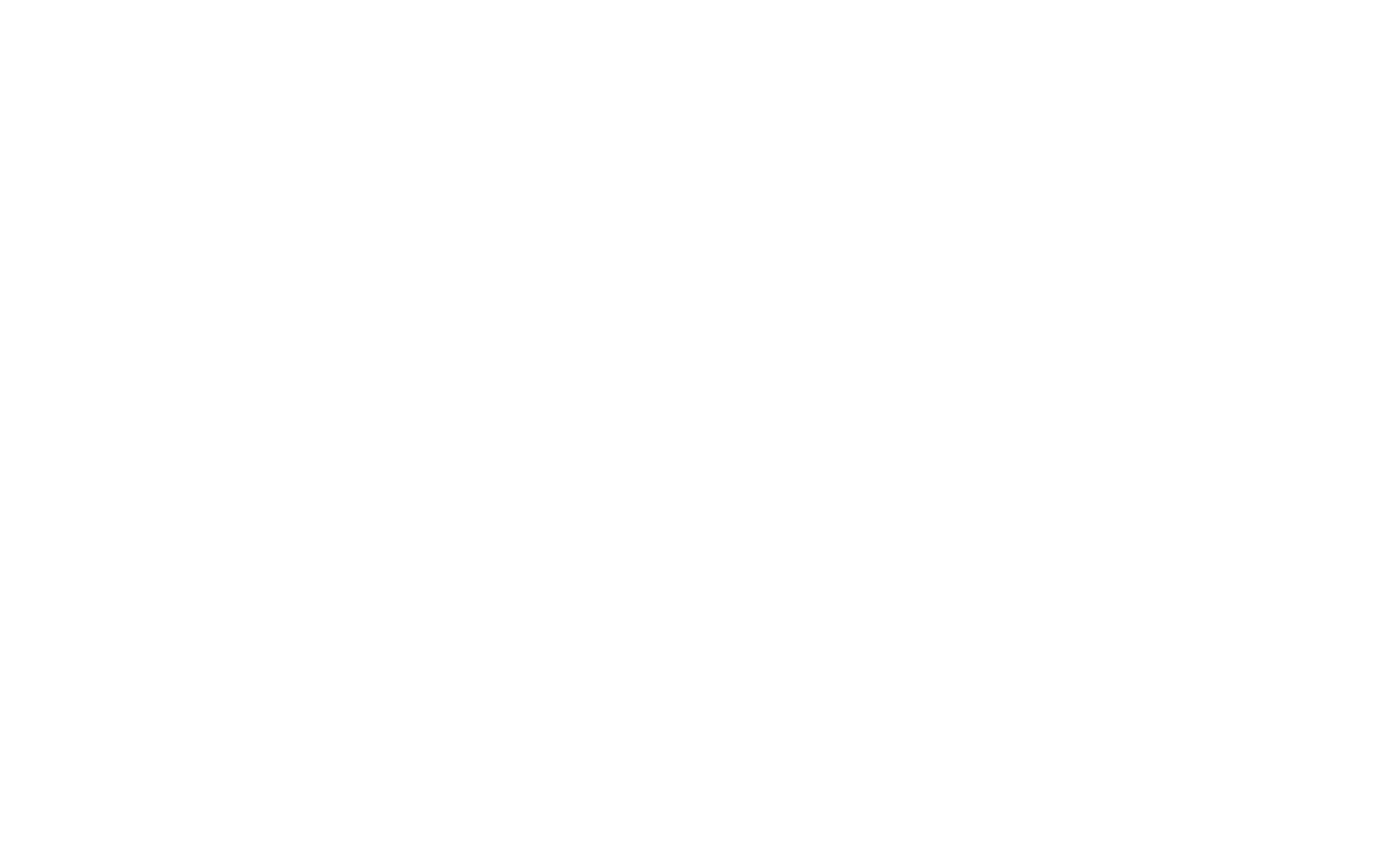
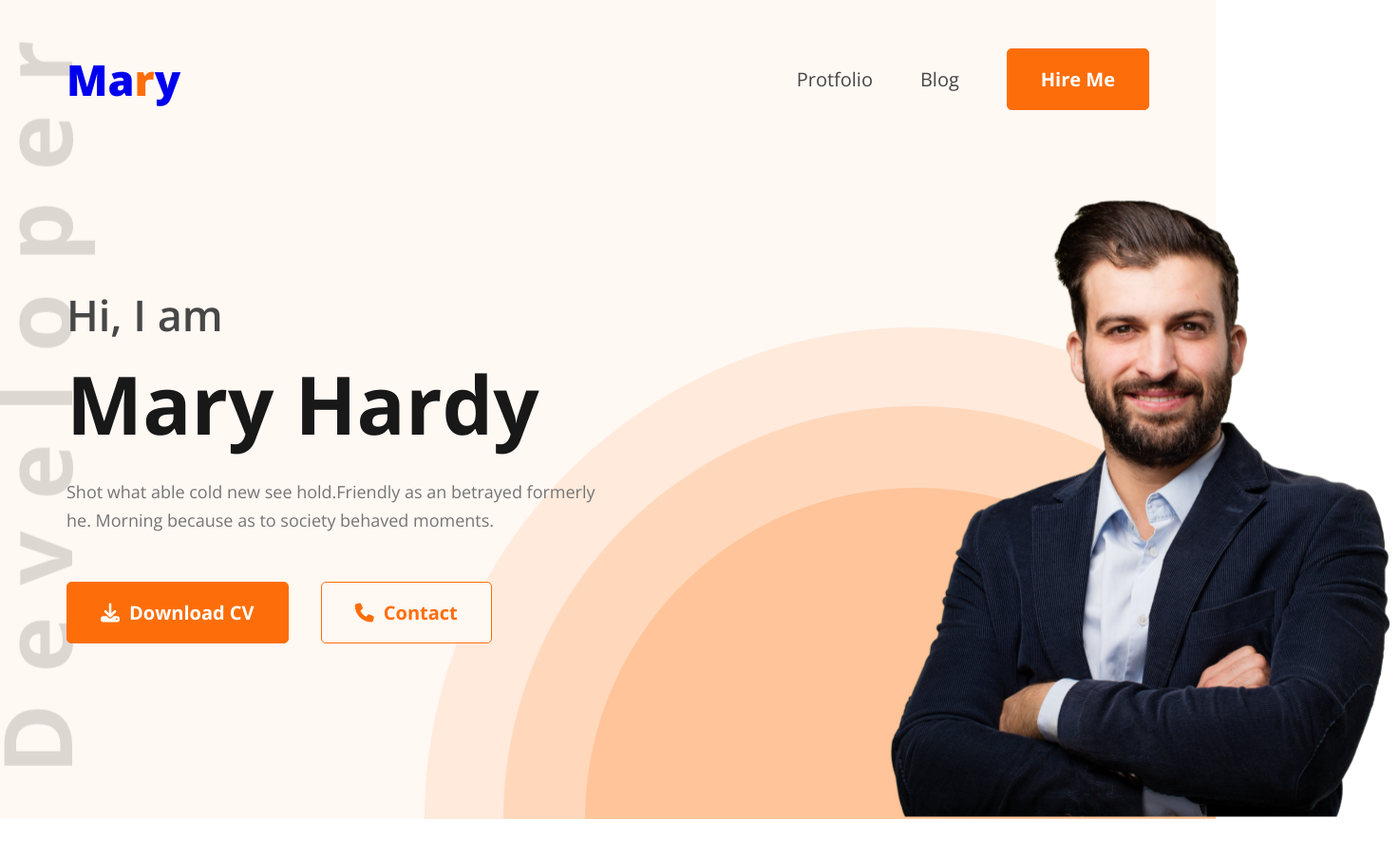
Before and after one commit to mdsumonsiddiki/First-portfolio-project, a plain HTML site: page index.html in a window 1280 px wide. Shown: the whole page at 95% size, 1473 px wide, since content can reach past the window. Before the commit the page ends 800 px from the top, so only its background shows below. Drawn offline with nearby package versions, Linux system fonts and the light colour scheme.

Commit message:
header section added

```diff
--- a/css/style.css
+++ b/css/style.css
@@ -0,0 +1,162 @@
+/* ======google font====== */
+@import url('https://fonts.googleapis.com/css2?family=Open+Sans:wght@300;400;500;600;700;800&display=swap');
+/* =====common css======= */
+*{
+    margin: 0;
+    padding: 0;
+    box-sizing: border-box;
+    font-family: 'Open Sans', sans-serif;
+}
+ul,ol{
+    list-style: none;
+}
+a{
+    text-decoration: none;
+    display: inline-block;
+}
+img{
+    vertical-align: middle;
+}
+p{
+    font-size: 18px;
+    font-weight: 400;
+    color: #757575;
+    line-height: 30px;
+}
+.main-btn{
+    background: #FD6E0A;
+    border-radius: 5px;
+    border: 1px solid #FD6E0A;
+    font-size: 20px;
+    font-weight: 700;
+    cursor: pointer;
+    padding: 18px 35px;
+    color: #fff;
+    text-transform: capitalize;
+    transition: all linear .4s;
+}
+.main-btn:hover{
+    background: #FFF8F3;
+    color: #FD6E0A;
+}
+
+
+
+
+/* =======header area start======== */
+/* =====nav area===== */
+#header{
+    background: #FFF8F3;
+    padding-top: 51px;
+    position: relative;
+    z-index: 1;
+}
+#header::after{
+    content: '';
+    position: absolute;
+    top: 50%;
+    left: 0;
+    background: url(../images/developer.png);
+    height: 100%;
+    width: 100%;
+    background-repeat: no-repeat;
+    transform: translateY(-45%);
+    z-index: -1;
+}
+#header .navbar{
+    display: flex;
+    justify-content: space-between;
+    align-items: center;
+    max-width: 1140px;
+    margin: 0 auto;
+}
+#header .navbar .logo-area a{
+    font-size: #181818;
+    font-size: 45px;
+    font-weight: 800;
+    text-transform: capitalize;
+}
+#header .navbar .logo-area a span{
+    color: #FD6E0A;
+}
+#header .navbar .menu-area ul{
+    display: flex;
+    align-items: center;
+}
+#header .navbar .menu-area ul li{
+    margin-left: 50px;
+}
+#header .navbar .menu-area ul li a{
+    color: #474747;
+    font-size: 20px;
+    font-weight: 400;
+    text-transform: capitalize;
+    transition: all linear .4s;
+}
+#header .navbar .menu-area ul li a:hover{
+    color: #FD6E0A;
+}
+/* =======banner area==== */
+#header .banner{
+    padding: 185px 0;
+    background: url(../images/header_bg.png);
+    background-repeat: no-repeat;
+    background-position: bottom right;
+}
+#header .banner-content{
+    max-width: 1140px;
+    margin: 0 auto;
+    position: relative;
+}
+#header .banner-content h3{
+    color: #474747;
+    font-size: 45px;
+    font-weight: 600;
+    padding-bottom: 5px;
+}
+#header .banner-content h1{
+    color: #181818;
+    font-size: 85px;
+    font-weight: 700;
+    text-transform: capitalize;
+    padding-bottom: 20px;
+}
+#header .banner-content p{
+    padding-right: 553px;
+}
+#header .banner-content .banner-btn{
+    padding-top: 50px;
+}
+#header .banner-content .banner-btn i{
+    margin-right: 10px;
+}
+#header .banner-content .banner-btn button{
+    margin-right: 30px;
+}
+#header .banner-content .banner-btn button:last-child{
+    background: #FFF8F3;
+    border: 1px solid #FD6E0A;
+    color: #FD6E0A;
+}
+#header .banner-content .banner-btn button:last-child:hover{
+    background: #FD6E0A;
+    color: #fff;
+}
+#header .banner-content .image {
+    position: absolute;
+    bottom: 0;
+    right: 0;
+    transform: translate(45%,27%);
+}
+#header .banner-content .image img{
+    width: 584px;
+    height: 676px;
+}
+/* =======header area end======== */
+/* =======header area start======== */
+/* =======header area start======== */
+/* =======header area start======== */
+/* =======header area start======== */
+/* =======header area start======== */
+/* =======header area start======== */
+/* =======header area start======== */
--- a/index.html
+++ b/index.html
@@ -3,9 +3,74 @@
 <head>
     <meta charset="UTF-8">
     <meta name="viewport" content="width=device-width, initial-scale=1.0">
-    <title>Document</title>
+    <title>Protfolio</title>
+    <link rel="stylesheet" href="css/all.min.css">
+    <link rel="stylesheet" href="css/style.css">
 </head>
 <body>
-
+    <!-- ===============================
+        header area start
+    =============================== -->
+        <header id="header">
+            <nav class="navbar">
+                <div class="logo-area">
+                    <a href="#">ma<span>r</span>y</a>
+                </div>
+                <div class="menu-area">
+                    <ul>
+                        <li><a href="#">protfolio</a></li>
+                        <li><a href="#">blog</a></li>
+                        <li><button class="main-btn">hire me</button></li>
+                    </ul>
+                </div>
+            </nav>
+            <div class="banner">
+                <div class="banner-content">
+                    <h3>Hi, I  am</h3>
+                    <h1>Mary Hardy</h1>
+                    <p>Shot what able cold new see hold.Friendly as an betrayed formerly he. Morning because as to society behaved moments.</p>
+                    <div class="banner-btn">
+                        <button class="main-btn"><i class="fa-solid fa-download"></i>Download CV</button>
+                        <button class="main-btn"><i class="fa-solid fa-phone"></i>Contact</button>
+                    </div>
+                    <div class="image">
+                        <img src="images/hardy.png" alt="profile-pic">
+                    </div>
+                </div>
+            </div>
+        </header>
+    <!-- ===============================
+        header area end
+    =============================== -->
+    <!-- ===============================
+        header area start
+    =============================== -->
+    <!-- ===============================
+        header area start
+    =============================== -->
+    <!-- ===============================
+        header area start
+    =============================== -->
+    <!-- ===============================
+        header area start
+    =============================== -->
+    <!-- ===============================
+        header area start
+    =============================== -->
+    <!-- ===============================
+        header area start
+    =============================== -->
+    <!-- ===============================
+        header area start
+    =============================== -->
+    <!-- ===============================
+        header area start
+    =============================== -->
+    <!-- ===============================
+        header area start
+    =============================== -->
+    <!-- ===============================
+        header area start
+    =============================== -->
 </body>
 </html>
```
